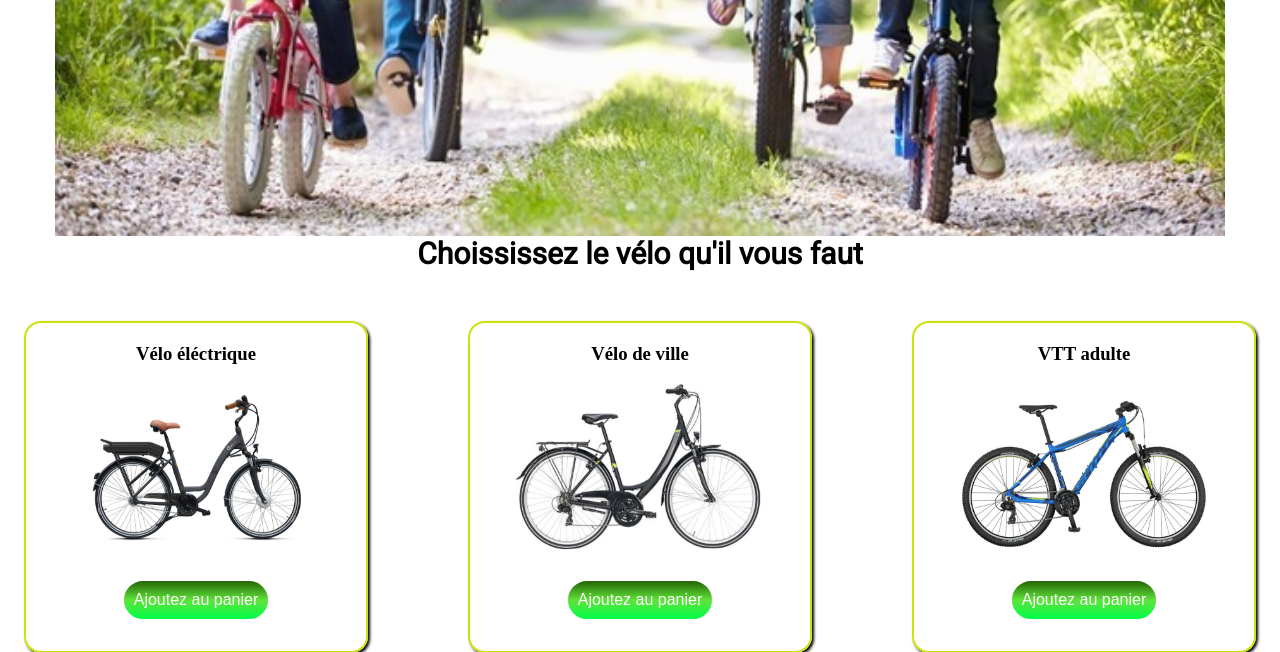
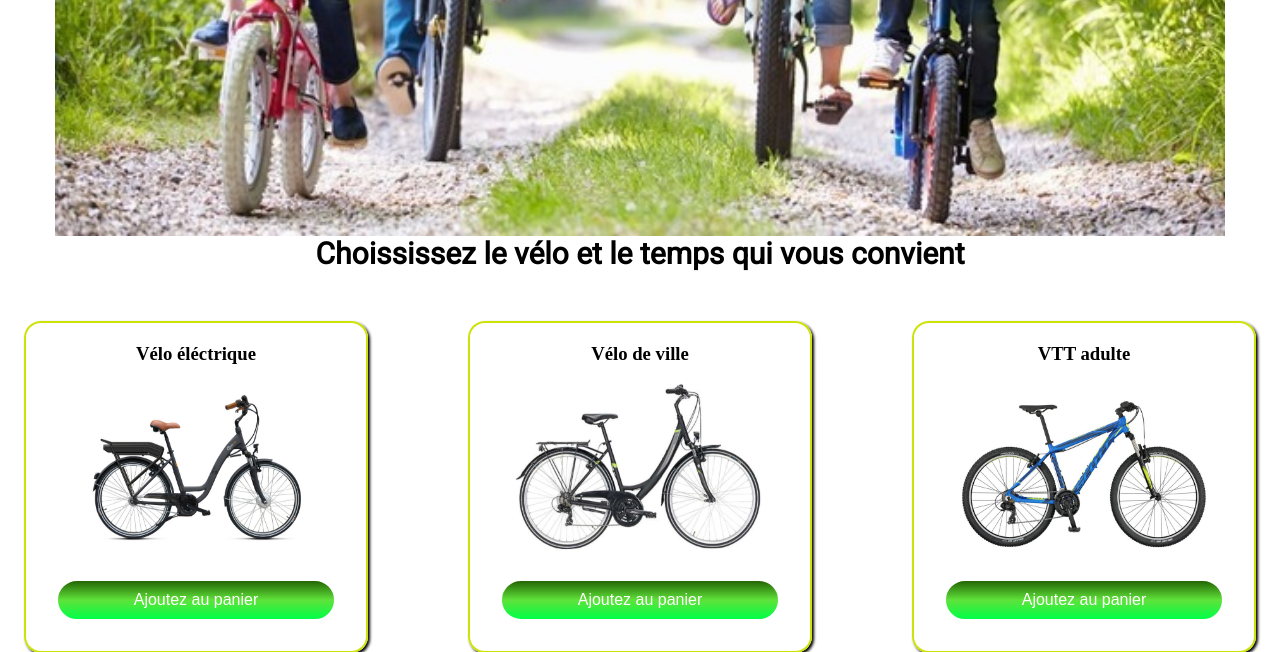
Before and after one commit to Stephsvx/Loc-a-Bike, a PHP site: page /acceuil.php in a window 1280 px wide. Shown: the part 914-1566 px from the top of the page. Run offline with PHP 8.4, Linux system fonts and the light colour scheme; some libraries are stand-ins or nearby versions.

Commit message:
22/06/2023

```diff
--- a/acceuil.php
+++ b/acceuil.php
@@ -42,7 +42,7 @@
 </div>
 
 <div class="parent4">
-<div class="categorie"><h3>Choississez le vélo qu'il vous faut</h3> </div>
+<div class="categorie"><h3>Choississez le vélo et le temps qui vous convient</h3> </div>
 </div>
 
 <div class="parent5">
@@ -55,8 +55,8 @@
                 <h3>Vélo éléctrique</h3>
                 <div class="produits">
                     <img src="image/electrique.jpeg" width="300px" height="200pw" alt="">
-                    <button class="b1">Ajoutez au panier</button>
                 </div>
+                <button class="b1">Ajoutez au panier</button>
               </div>
             </div>
           </div>
@@ -66,8 +66,8 @@
                 <h3>Vélo de ville</h3>
                 <div class="produits">
                     <img src="image/ville.jpg" width="300px" height="200pw" alt="">
-                    <button class="b1">Ajoutez au panier</button>
                 </div>
+                <button class="b1">Ajoutez au panier</button>
               </div>
             </div>
           </div>
@@ -77,8 +77,8 @@
                 <h3>VTT adulte</h3>
                 <div class="produits">
                     <img src="image/vtt.jpg" width="300px" height="200pw" alt="">
-                    <button class="b1">Ajoutez au panier</button>
                 </div>
+                <button class="b1">Ajoutez au panier</button>
               </div>
             </div>
           </div>
@@ -96,8 +96,8 @@
                 <h3>VTT enfant</h3>
                 <div class="produits">
                     <img src="image/vtt enfant.jpg" width="300px" height="200pw" alt="">
-                    <button class="b1">Ajoutez au panier</button>
                 </div>
+                <button class="b1">Ajoutez au panier</button>
               </div>
             </div>
           </div>
@@ -107,8 +107,8 @@
                 <h3>Remorque enfant</h3>
                 <div class="produits">
                     <img src="image/remorque.jpg" width="300px" height="200pw" alt="">
-                    <button class="b1">Ajoutez au panier</button>
                 </div>
+                <button class="b1">Ajoutez au panier</button>
               </div>
             </div>
           </div>
@@ -118,8 +118,8 @@
                 <h3>Siège enfant</h3>
                 <div class="produits">
                     <img src="image/siege.jpg" width="300px" height="200pw" alt="">
-                    <button class="b1">Ajoutez au panier</button>
                 </div>
+                <button class="b1">Ajoutez au panier</button>
               </div>
             </div>
           </div>
@@ -140,7 +140,7 @@
     padding: 0;
     box-sizing: border-box;
 }
-
+/*titre*/
 .parent2 {
 display: grid;
 grid-template-columns: repeat(5, 1fr);
@@ -166,7 +166,9 @@ grid-row-gap: 0px;
     justify-content: center;
     align-items: center;
 }
+/*fin titre*/
 
+/*slider*/
 .parent3 {
 display: grid;
 grid-template-columns: repeat(6, 1fr);
@@ -183,7 +185,9 @@ grid-row-gap: 0px;
     justify-content: center;
     align-items: center;
 }
+/*fin slider*/
 
+/*categorie*/
 .parent4 {
 display: grid;
 grid-template-columns: repeat(5, 1fr);
@@ -202,7 +206,9 @@ grid-row-gap: 0px;
     align-items: center;
     text-align: center;
 }
+/*fin categorie*/
 
+/*card*/
 .parent5 {
 display: grid;
 grid-template-columns: repeat(5, 1fr);
@@ -434,4 +440,5 @@ grid-row-gap: 0px;
 .conteneur > *{
     flex: 1 1 100%;
 }
+/*fin card*/
 </style>
```
